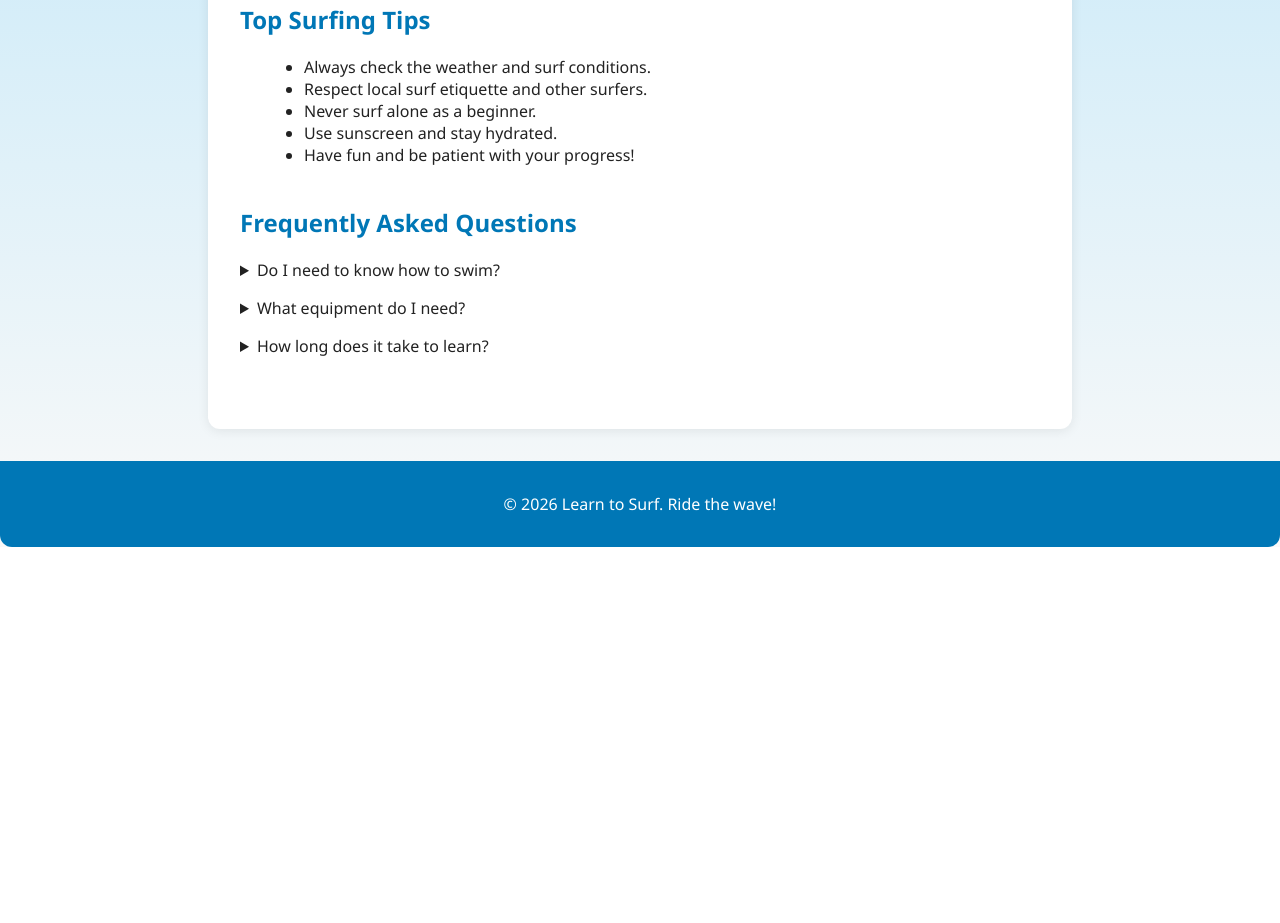
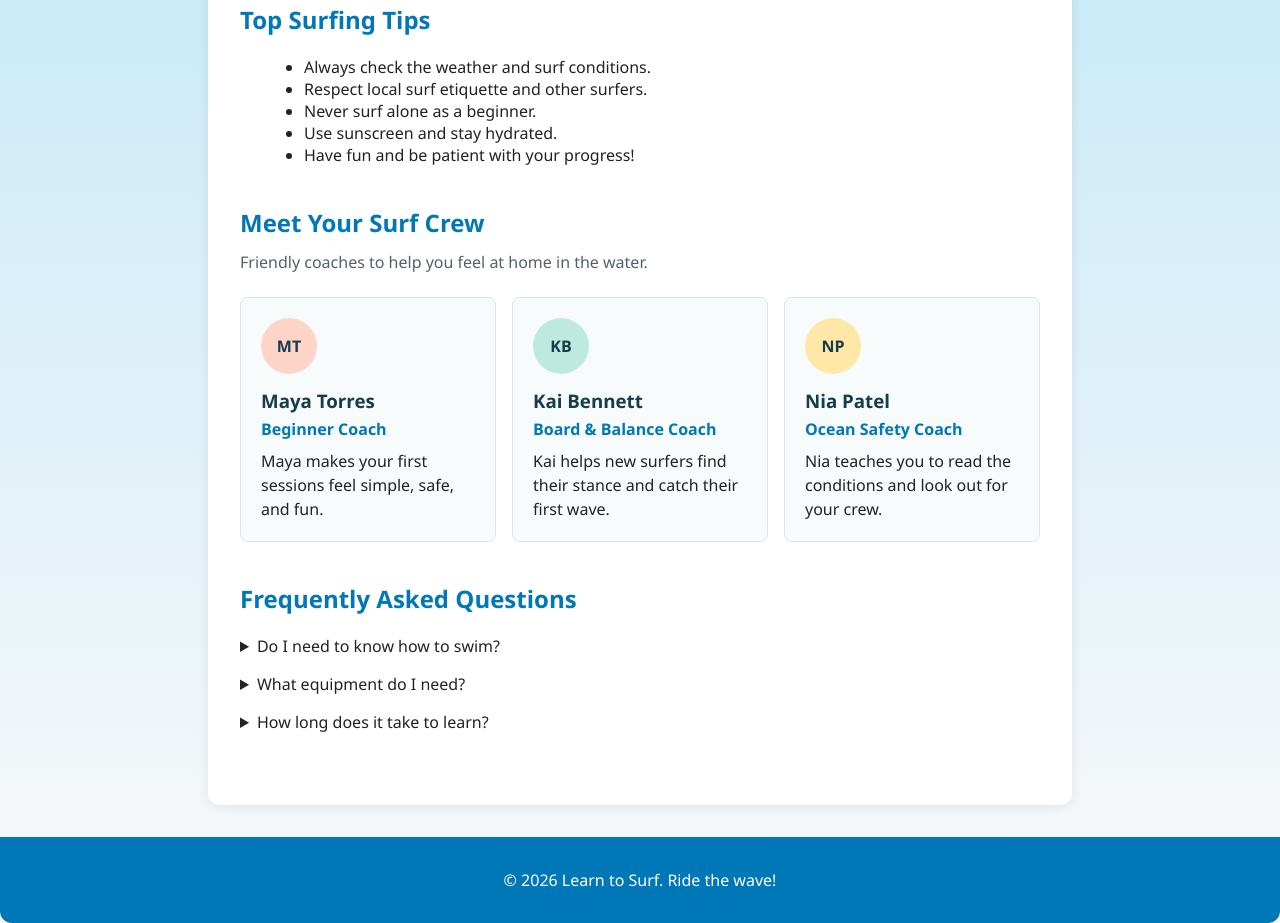
Before and after one commit to J4yd33n/swell-time, a plain HTML site: page index.html in a window 1280 px wide. Shown: the part 598-1521 px from the top of the page. Before the commit the page ends 1145 px from the top, so only its background shows below. Drawn offline with Linux system fonts and the light colour scheme.

Commit message:
Add meet the team section

```diff
--- a/index.html
+++ b/index.html
@@ -14,6 +14,7 @@
                 <li><a href="#intro">Introduction</a></li>
                 <li><a href="#steps">Steps</a></li>
                 <li><a href="#tips">Tips</a></li>
+                <li><a href="#team">Meet the Team</a></li>
                 <li><a href="#faq">FAQ</a></li>
             </ul>
         </nav>
@@ -47,6 +48,30 @@
                 <li>Have fun and be patient with your progress!</li>
             </ul>
         </section>
+        <section id="team">
+            <h2>Meet Your Surf Crew</h2>
+            <p class="team-intro">Friendly coaches to help you feel at home in the water.</p>
+            <div class="team-grid">
+                <article class="team-member">
+                    <div class="team-avatar avatar-coral" aria-hidden="true">MT</div>
+                    <h3>Maya Torres</h3>
+                    <p class="team-role">Beginner Coach</p>
+                    <p>Maya makes your first sessions feel simple, safe, and fun.</p>
+                </article>
+                <article class="team-member">
+                    <div class="team-avatar avatar-teal" aria-hidden="true">KB</div>
+                    <h3>Kai Bennett</h3>
+                    <p class="team-role">Board &amp; Balance Coach</p>
+                    <p>Kai helps new surfers find their stance and catch their first wave.</p>
+                </article>
+                <article class="team-member">
+                    <div class="team-avatar avatar-gold" aria-hidden="true">NP</div>
+                    <h3>Nia Patel</h3>
+                    <p class="team-role">Ocean Safety Coach</p>
+                    <p>Nia teaches you to read the conditions and look out for your crew.</p>
+                </article>
+            </div>
+        </section>
         <section id="faq">
             <h2>Frequently Asked Questions</h2>
             <details>
--- a/style.css
+++ b/style.css
@@ -91,6 +91,63 @@ details summary {
     font-weight: 500;
 }
 
+.team-intro {
+    margin-top: -0.5rem;
+    color: #52616b;
+}
+
+.team-grid {
+    display: grid;
+    grid-template-columns: repeat(3, minmax(0, 1fr));
+    gap: 1rem;
+    margin-top: 1.5rem;
+}
+
+.team-member {
+    padding: 1.25rem;
+    border: 1px solid #d9e7eb;
+    border-radius: 8px;
+    background: #f7fbfc;
+}
+
+.team-member h3 {
+    margin: 0.9rem 0 0.25rem;
+    color: #173c4a;
+}
+
+.team-member p {
+    margin: 0.5rem 0 0;
+    line-height: 1.5;
+}
+
+.team-member .team-role {
+    margin-top: 0;
+    color: #0077b6;
+    font-weight: 600;
+}
+
+.team-avatar {
+    display: grid;
+    width: 3.5rem;
+    aspect-ratio: 1;
+    place-items: center;
+    border-radius: 50%;
+    color: #173c4a;
+    font-weight: 700;
+}
+
+.avatar-coral {
+    background: #ffd4c8;
+}
+
+.avatar-teal {
+    background: #bde9df;
+}
+
+.avatar-gold {
+    background: #ffe7a8;
+}
+
 footer {
     text-align: center;
     padding: 1rem 0;
@@ -99,3 +156,15 @@ footer {
     margin-top: 2rem;
     border-radius: 0 0 12px 12px;
 }
+
+@media (max-width: 640px) {
+    nav ul {
+        flex-wrap: wrap;
+        gap: 0.75rem 1.25rem;
+        padding: 0 1rem;
+    }
+
+    .team-grid {
+        grid-template-columns: 1fr;
+    }
+}
```
